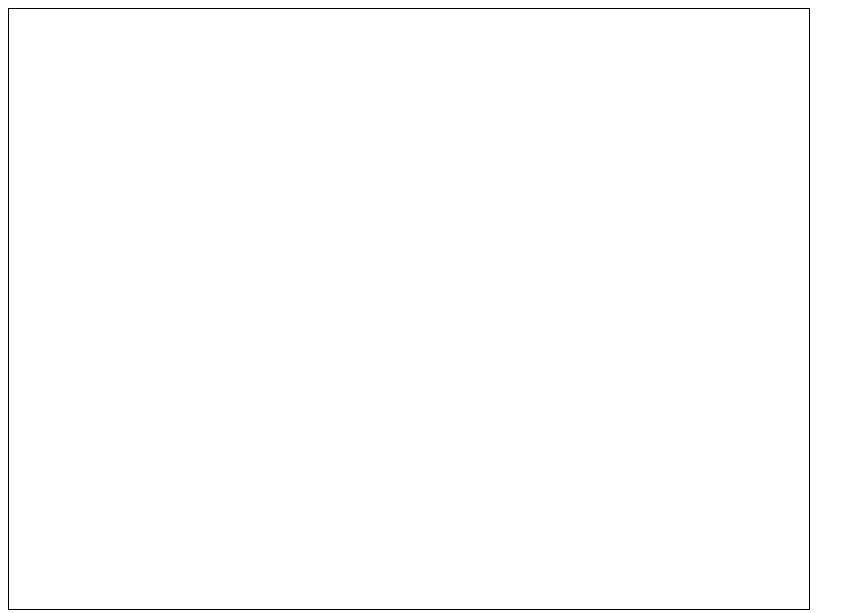
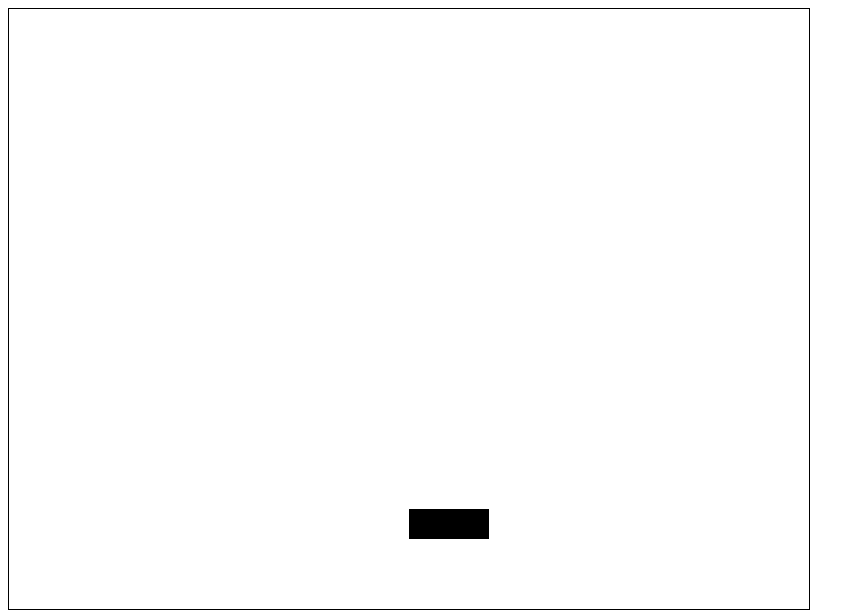
Before and after one commit to DaveNAchill/Graphics-Project-master, a plain HTML site: page index.html in a window 1280 px wide. Shown: the whole page, without its empty margins (0-865 px from the left). Drawn offline with Linux system fonts and the light colour scheme.

Commit message:
added some minor changes, setup pong, not working properly yet

```diff
--- a/index.html
+++ b/index.html
@@ -20,9 +20,46 @@
   </head>
   <body>
 
-    <canvas id="game canvas" height="600px" width="800px">        </canvas>
+    <canvas id="game-canvas" height="600px" width="800px">        </canvas>
 
     <script type="text/javascript">
+
+      var canvas = document.getElementById("game-canvas");
+      // Get a 2D context for the canvas.
+      var ctx = canvas.getContext("2d");
+      // Make the fill style black.
+      ctx.fillStyle = "black";
+
+      var pong =
+          {
+            x:400,
+            y:500,
+            h:30,
+            w:80,
+          }
+      function drawPong()
+      {
+        ctx.beginPath();
+        ctx.fillRect(pong.x,pong.y,pong.w,pong.h);
+        ctx.fill();
+
+      }
+
+      drawPong();
+
+       // Add an event listener to the keypress event.
+      window.addEventListener("keydown", function(event)
+      {
+        ctx.clearRect(0, 0, canvas.width, canvas.height);
+
+        if (event.keyCode == 39 && pong.x < canvas.width - pong.w)
+          pong.x += 5;
+        else (event.keyCode == 37  && pong.y > pong.w)
+          pong.x -= 5;
+
+
+      drawPong();
+      });
 
     </script>
   </body>
```
